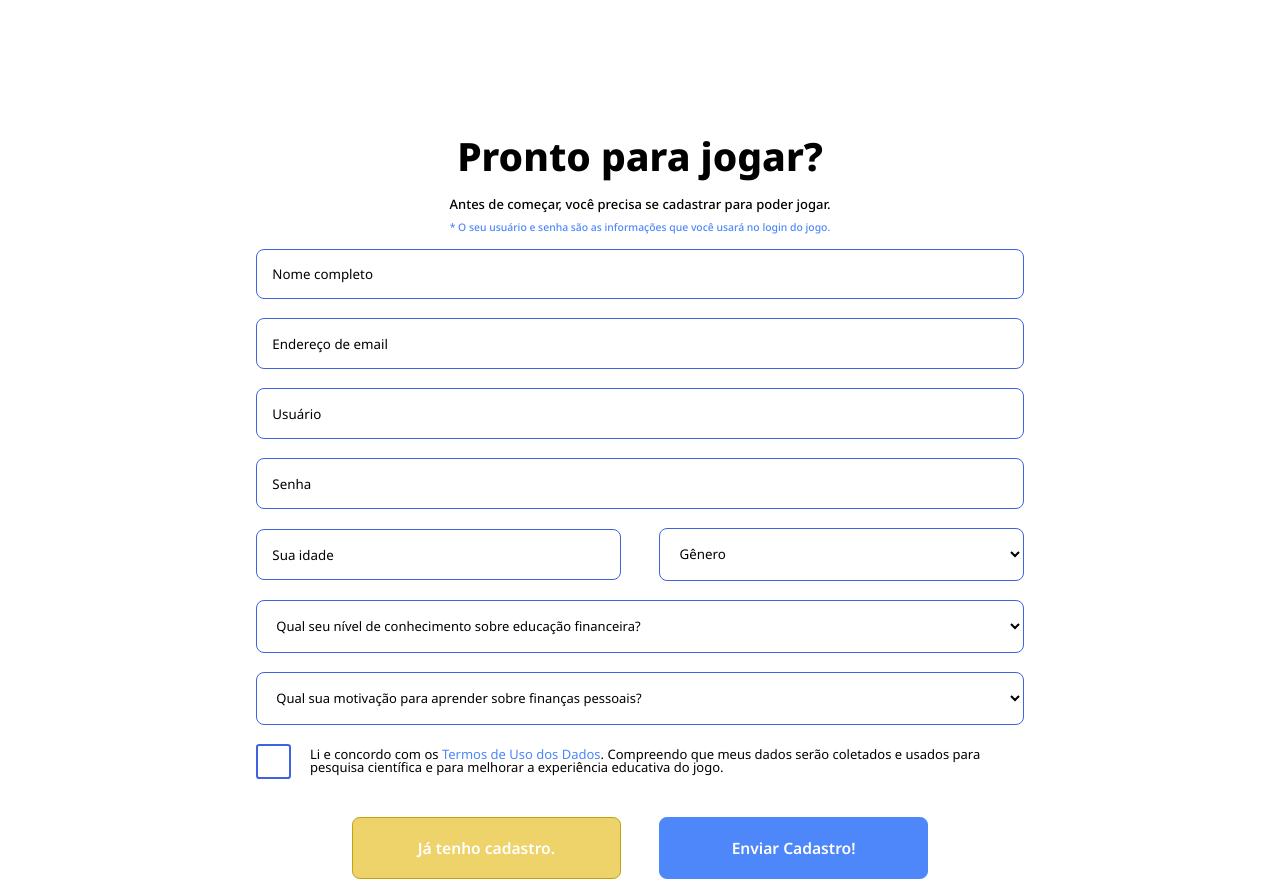
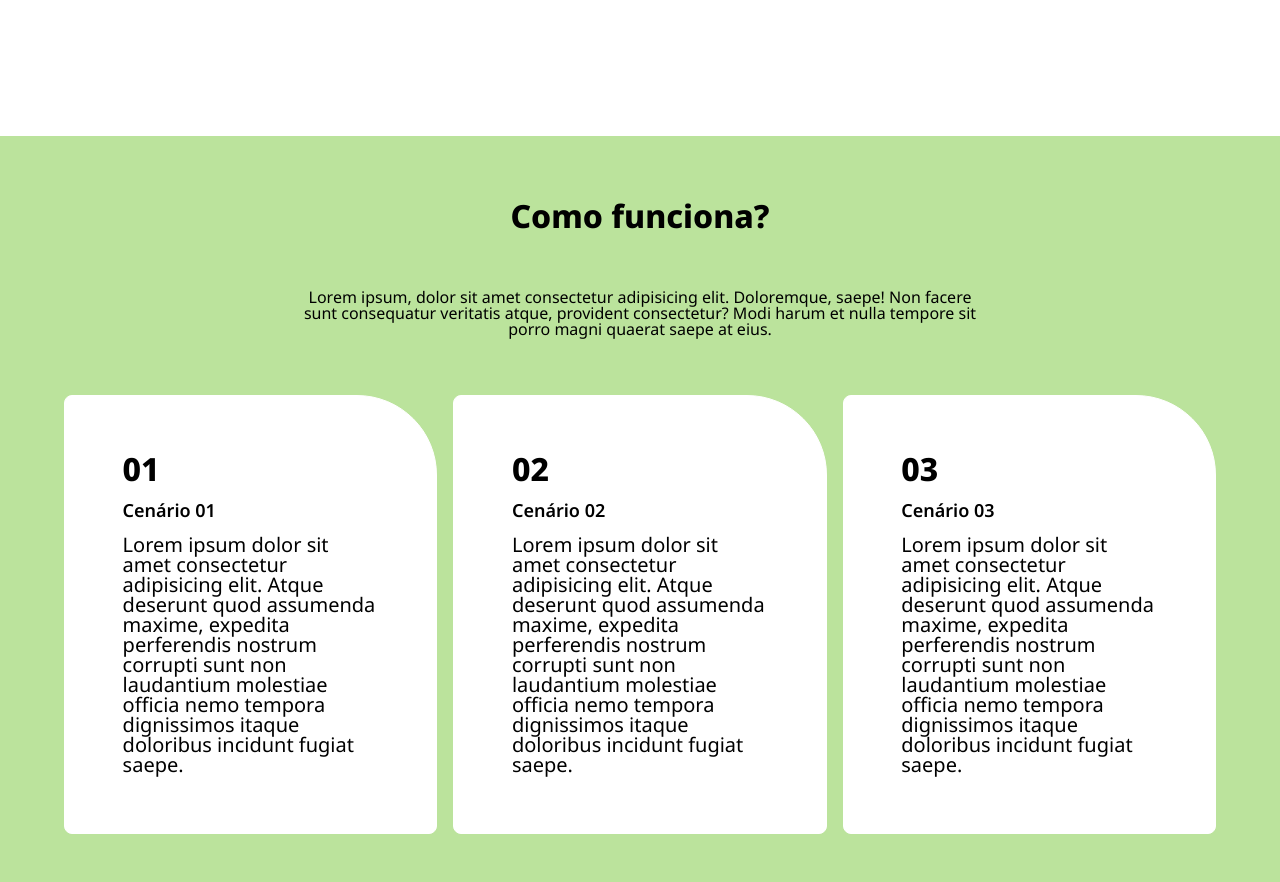
Before and after one commit to dheurymy/asd, a plain HTML site: page index.html in a window 1280 px wide. Shown: the part 760-1642 px from the top of the page. Drawn offline with Linux system fonts and the light colour scheme.

Commit message:
Ajusta estilos da midpage

```diff
--- a/assets/styles/footer.css
+++ b/assets/styles/footer.css
@@ -68,7 +68,7 @@ footer a:hover {
    margin-bottom: 20px;
 }
 
-.section h2 {
+.section > h2 {
    font-size: 1rem;
    margin-bottom: 1.5vh;
 }
--- /dev/null
+++ b/assets/styles/midStyle.css
@@ -0,0 +1,113 @@
+/* Importa fontes do Google Fonts */
+@import url('https://fonts.googleapis.com/css2?family=Noto+Sans:ital,wght@0,100..900;1,100..900&display=swap');
+
+/* Define as variáveis de cor usando :root */
+:root {
+   --corFundo: #ffffff; /* Cor de fundo principal */
+   --corTexto: #000000; /* Cor do texto principal */
+   --corDestaques: #4D87FA; /* Cor para destaques */
+   --corBordas: #3F62E0; /* Cor das bordas */
+   --corAlerta: #eed36a; /* Cor para elementos de alerta */
+   --corHover: #E8C32E; /* Cor quando hover */
+   --corBordaAlerta: #bea40c; /* Cor da borda para alertas */
+   --corFundoMid: #bbe39c; /* Cor de fundo para a div midContent */
+}
+
+.midContent {
+    width: 100%;
+    height: auto;
+
+    font-family: "Noto Sans", sans-serif;
+    background-color: var(--corFundoMid);
+
+    display: flex;
+    flex-direction: column;
+    align-items: center;
+    justify-content: center;
+
+    padding: 5%;
+}
+
+.midContentTitle {
+    font-weight: 800;
+    font-size: x-large;
+
+    padding: 0 5% 5% 5%;
+
+
+}
+
+.midContentLegend {
+    font-size: 1rem;
+    font-weight: 400;
+    text-align: center;
+
+    padding: 0 5% 5% 5%;
+
+    max-width: 800px;
+}
+
+.cards {
+    display: flex;
+    flex-direction: column;
+    align-items: center;
+    justify-content: center;
+    gap: 2vh;
+
+
+}
+
+.card {
+    display: flex;
+    flex-direction: column;
+    align-items: flex-start;
+    justify-content: left;
+
+    border: 1px solid var(--corFundo);
+    border-radius: 1vh 10vh 1vh 1vh;
+
+    width: 90%;
+    min-width: 300px;
+    max-width: 500px;
+    height: auto;
+
+    padding: 5%;
+
+    background-color: var(--corFundo);
+
+    transition: transform 0.2s ease;
+}
+
+.cardNumero {
+    font-size: xx-large;
+    font-weight: 800;
+    padding-bottom: 2vh;
+}
+
+.cardTitulo{
+    font-size: large;
+    font-weight: 600;
+    padding-bottom: 2vh;
+}
+
+.cardLegend {
+    font-size: 2.5vh;
+    font-weight: 400;
+
+    text-align: left;
+
+}
+
+.card:hover{
+    transform: transLateY(10px)
+}
+
+@media (min-width: 901px) {
+    .midContentTitle {
+        font-size: xx-large;
+    }
+
+    .cards {
+        flex-direction: row;
+    }
+}
--- a/index.html
+++ b/index.html
@@ -11,6 +11,7 @@
       <link rel="stylesheet" href="assets/styles/footer.css">
       <link rel="stylesheet" href="assets/styles/style.css">
       <link rel="stylesheet" href="assets/styles/media-queries.css">
+      <link rel="stylesheet" href="assets/styles/midStyle.css">
    </head>
    <body>
 
@@ -54,6 +55,30 @@
             </section>
             <img src="./assets/images/image.png" alt="Personagem principal do jogo..">
         </div>
+
+        <div class="midContent" id="ancora02">
+         <h1 class="midContentTitle">Como funciona?</h1>
+         <p class="midContentLegend">Lorem ipsum, dolor sit amet consectetur adipisicing elit. Doloremque, saepe! Non facere sunt consequatur veritatis atque, provident consectetur? Modi harum et nulla tempore sit porro magni quaerat saepe at eius.</p>
+         <div class="cards">
+            <div class="card">
+               <h2 class="cardNumero">01</h2>
+               <h4 class="cardTitulo">Cenário 01</h4>
+               <p class="cardLegend">Lorem ipsum dolor sit amet consectetur adipisicing elit. Atque deserunt quod assumenda maxime, expedita perferendis nostrum corrupti sunt non laudantium molestiae officia nemo tempora dignissimos itaque doloribus incidunt fugiat saepe.</p>
+            </div>
+            <div class="card">
+               <h2 class="cardNumero">02</h2>
+               <h4 class="cardTitulo">Cenário 02</h4>
+               <p class="cardLegend">Lorem ipsum dolor sit amet consectetur adipisicing elit. Atque deserunt quod assumenda maxime, expedita perferendis nostrum corrupti sunt non laudantium molestiae officia nemo tempora dignissimos itaque doloribus incidunt fugiat saepe.</p>
+            </div>
+            <div class="card">
+               <h2 class="cardNumero">03</h2>
+               <h4 class="cardTitulo">Cenário 03</h4>
+               <p class="cardLegend">Lorem ipsum dolor sit amet consectetur adipisicing elit. Atque deserunt quod assumenda maxime, expedita perferendis nostrum corrupti sunt non laudantium molestiae officia nemo tempora dignissimos itaque doloribus incidunt fugiat saepe.</p>
+            </div>
+         </div>
+        </div>
+
+
 
          <div class="formulario" id="ancora03">
             <div class="formularioHeader">
@@ -160,7 +185,7 @@
       <footer id="ancora04">
          <div class="content" >
              <section class="section">
-                 <h2>Desenvolvido Por:</h2>
+                 <h2 class="tituloFooter">Desenvolvido Por:</h2>
                  <div class="contact-list">
                      <div class="contact-item">
                          <a href="front.html">Trilha Front-end</a>
```
